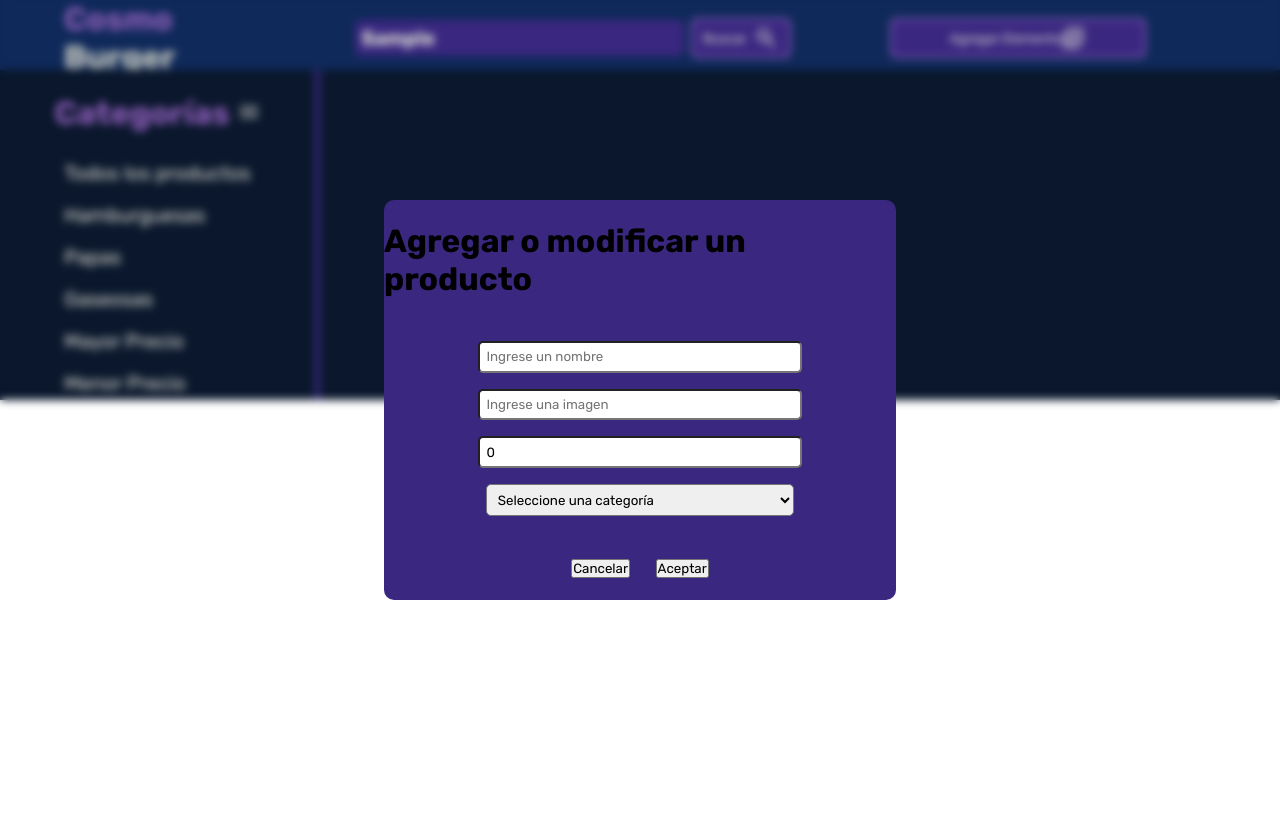
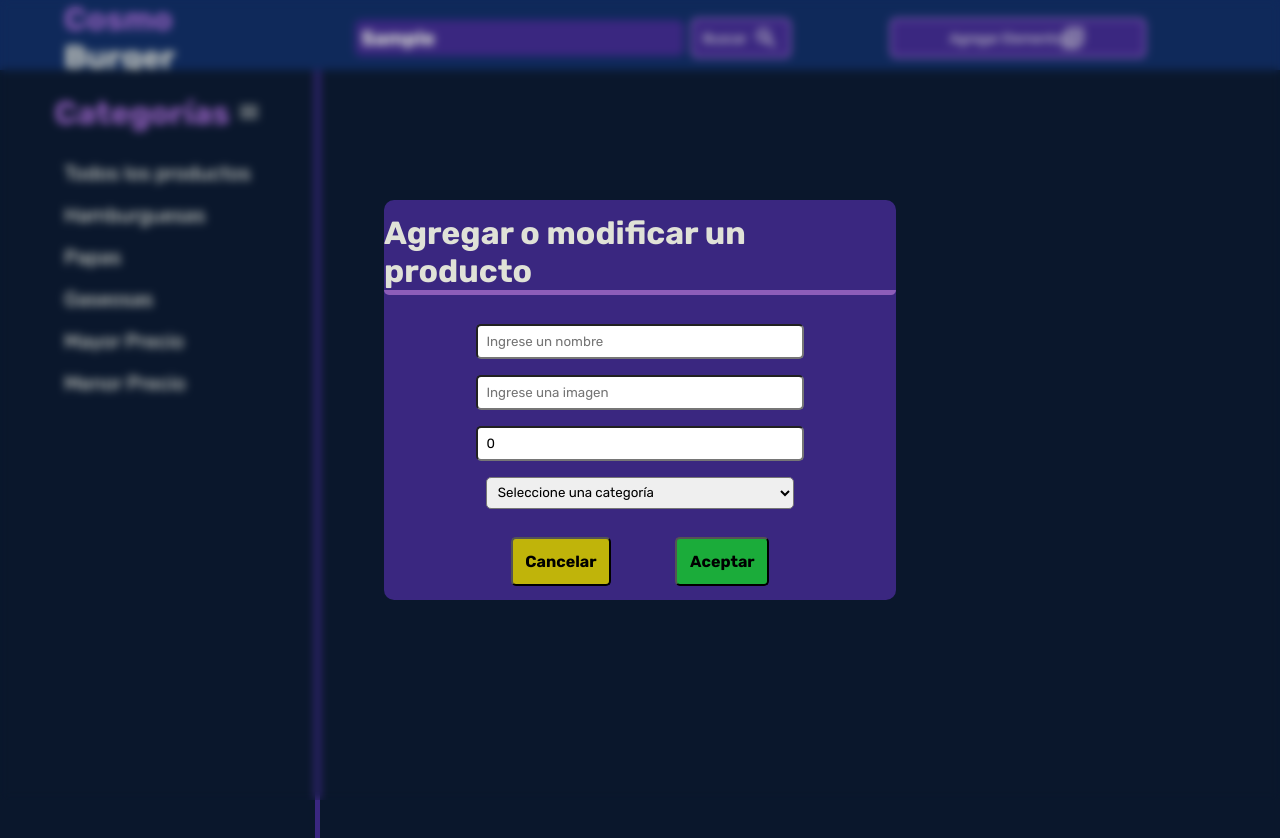
Before and after one commit to L-LopezMartin/IntegradorJS, a website built with Vite: page index.html in a window 1280 px wide. Both pictures are taken after typing "Sample" into the empty fields and a click on the button "Agregar Elemento". Before the commit the page ends 800 px from the top, so only its background shows below. Built offline with nearby package versions, Linux system fonts and the light colour scheme; some packages are replaced by stand-ins of ours.

Commit message:
Arreglados errores en el estilo

```diff
--- a/style.css
+++ b/style.css
@@ -107,6 +107,7 @@
   background-color: var(--bgColor1);
   color: var(--mainColor2);
   border-right: var(--bgColor2) solid 5px;
+  min-height: 92vh;
 }
 .listAside h2 {
   margin-top: 3vh;
@@ -136,6 +137,7 @@
 
 /* Store */
 .storeContainer{
+  min-height: 92vh;
   background-color: var(--bgColor1);
   padding: 2vh;
   display: flex;
@@ -213,7 +215,9 @@
   align-items: center;
 }
 .popUpTitle{
-
+  color: var(--mainColor2);
+  border-bottom: solid 5px var(--mainColor1);
+  border-radius: 5px;
 }
 .popUpInputs{
   display: flex;
@@ -225,7 +229,7 @@
 }
 .popUpInputs input{
   border-radius: 5px;
-  padding: 0.4rem;
+  padding: 0.5rem;
   width: 60%;
 }
 .popUpInputs select{
@@ -236,5 +240,23 @@
 .popUpButtons{
   display: flex;
   flex-direction: row;
-  gap: 2vw;
+  gap: 5vw;
 }
+
+.buttonPopUp{
+  padding: 0.8rem;
+  border-radius: 5px;
+  background-color: white;
+  font-weight: bold;
+  font-size: 16px;
+}
+
+.popUpButtons .accept{
+  background-color: rgb(27, 172, 58);
+}
+.popUpButtons .cancel{
+  background-color: rgb(192, 180, 10);
+}
+.popUpButtons .delete{
+  background-color: rgb(189, 12, 12);
+}
```
